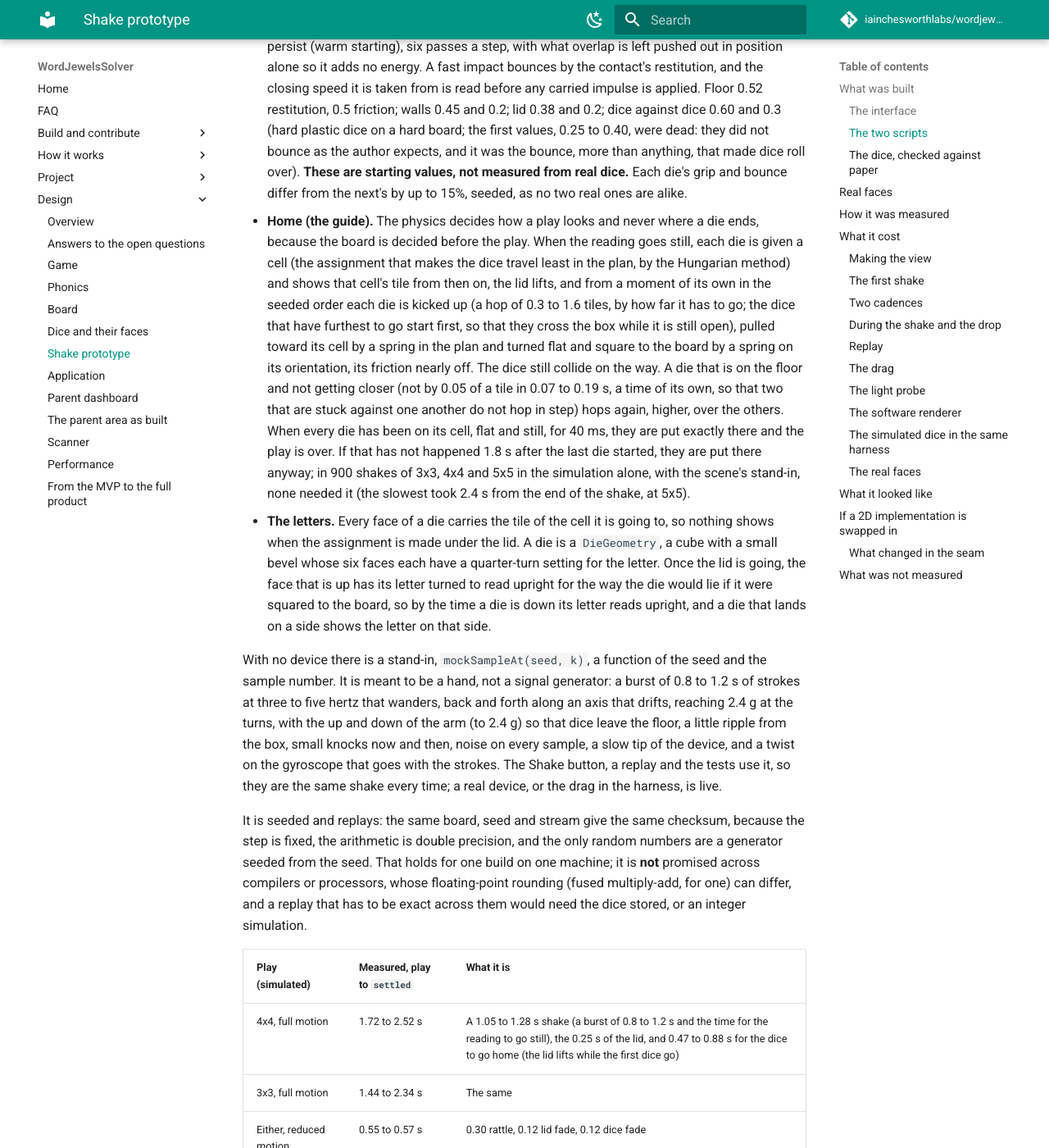
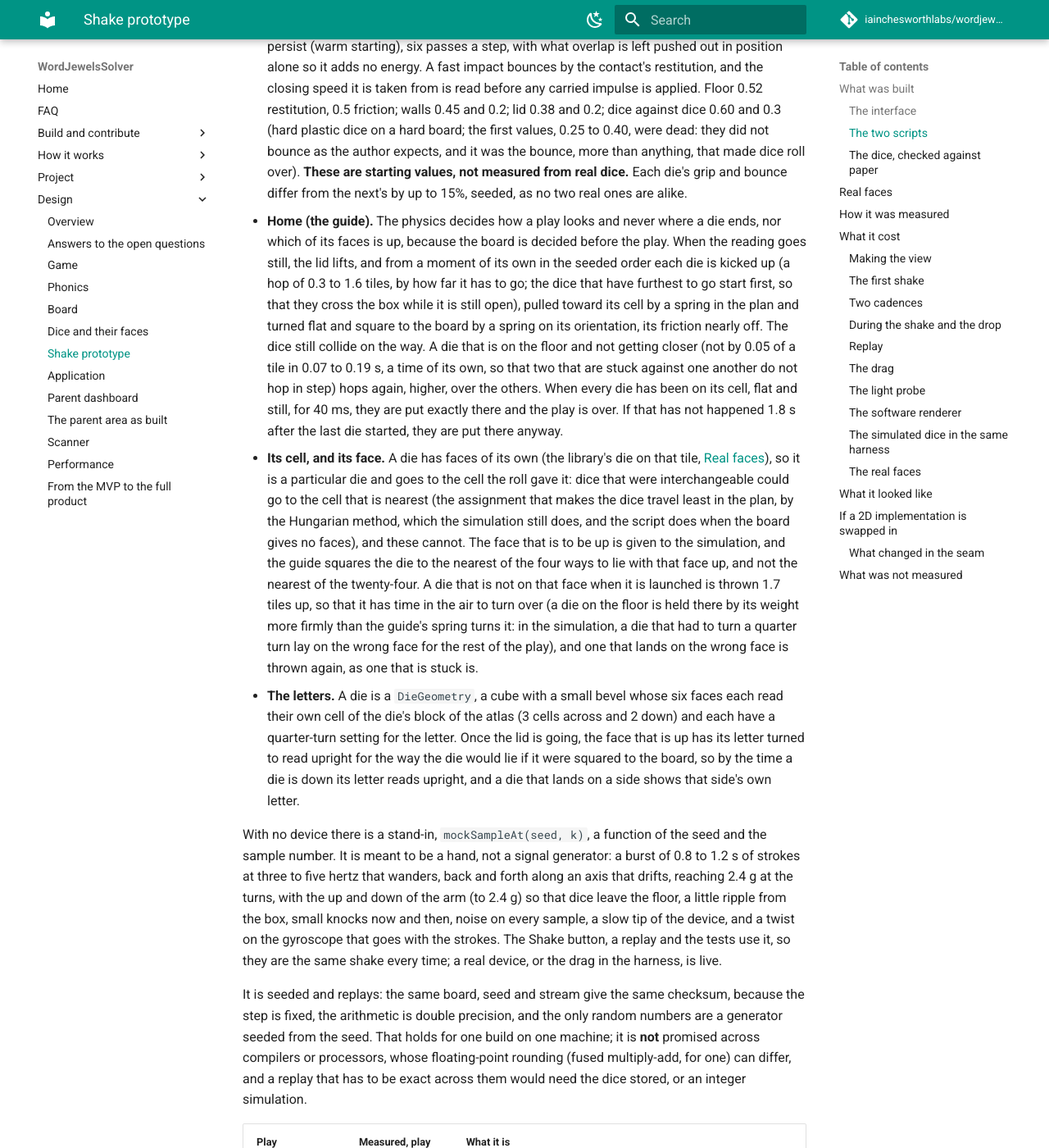
Before and after one commit to iainchesworthlabs/snapandspell, an MkDocs documentation site: the page built from docs/design/shake-prototype.md, in a window 1280 px wide and 1400 px high, scrolled down 3465 px. Shown: the whole window at 82% size. Built offline with MkDocs 1.6.1 and Material for MkDocs 9.7.7, drawn with Linux system fonts in a browser that asks for light colours; comment, search, counter and statistics services are not loaded; some of the changed text lies outside the part shown.

Commit message:
Describe the real faces on the rigid-cube dice, and what they cost
The page says how the simulation is given the face that is to be up and turns a
die to it (and throws it again if it lands on another), how the six faces read
their cells of the atlas, what a viewer sees of the other faces, the new replay
checksums, and the cost against the branch's tip: the atlas is six times the
pixels, creating the view is unchanged, and the frame in which a new board is
drawn costs between one and a quarter and three times what it did. The series of
frames of a play was taken on a machine that was busy with other work and does
not tell the two apart; it says so, and what was not measured.

```diff
--- a/docs/design/shake-prototype.md
+++ b/docs/design/shake-prototype.md
@@ -121,30 +121,40 @@
   **These are starting values, not measured from real dice.** Each die's grip and bounce differ from the next's by up to 15%,
   seeded, as no two real ones are alike.
 - **Home (the guide).** The physics decides how a play looks and never where a
-  die ends, because the board is decided before the play. When the reading goes
-  still, each die is given a cell (the assignment that makes the dice travel
-  least in the plan, by the Hungarian method) and shows that cell's tile from
-  then on, the lid lifts, and from a moment of its own in the seeded order each
-  die is kicked up (a hop of 0.3 to 1.6 tiles, by how far it has to go; the
-  dice that have furthest to go start first, so that they cross the box while
-  it is still open), pulled toward its cell by a spring in the plan and turned
-  flat and square to the board by a spring on its orientation, its friction
-  nearly off. The dice still collide on the way. A die that is on the floor
-  and not getting closer (not by 0.05 of a tile in 0.07 to 0.19 s, a time of
-  its own, so that two that are stuck against one another do not hop in step)
-  hops again, higher, over the others. When every die has been on its cell,
-  flat and still, for 40 ms, they are put exactly there and the play is over.
-  If that has not happened 1.8 s after the last die started, they are put
-  there anyway; in 900 shakes of 3x3, 4x4 and 5x5 in the simulation alone, with
-  the scene's stand-in, none needed it (the slowest took 2.4 s from the end of
-  the shake, at 5x5).
-- **The letters.** Every face of a die carries the tile of the cell it is going
-  to, so nothing shows when the assignment is made under the lid. A die is a
-  `DieGeometry`, a cube with a small bevel whose six faces each have a
-  quarter-turn setting for the letter. Once the lid is going, the face that is
-  up has its letter turned to read upright for the way the die would lie if it
-  were squared to the board, so by the time a die is down its letter reads
-  upright, and a die that lands on a side shows the letter on that side.
+  die ends, nor which of its faces is up, because the board is decided before
+  the play. When the reading goes still, the lid lifts, and from a moment of its
+  own in the seeded order each die is kicked up (a hop of 0.3 to 1.6 tiles, by
+  how far it has to go; the dice that have furthest to go start first, so that
+  they cross the box while it is still open), pulled toward its cell by a
+  spring in the plan and turned flat and square to the board by a spring on its
+  orientation, its friction nearly off. The dice still collide on the way. A
+  die that is on the floor and not getting closer (not by 0.05 of a tile in 0.07
+  to 0.19 s, a time of its own, so that two that are stuck against one another
+  do not hop in step) hops again, higher, over the others. When every die has
+  been on its cell, flat and still, for 40 ms, they are put exactly there and
+  the play is over. If that has not happened 1.8 s after the last die started,
+  they are put there anyway.
+- **Its cell, and its face.** A die has faces of its own (the library's die on
+  that tile, [Real faces](#real-faces)), so it is a particular die and goes to
+  the cell the roll gave it: dice that were interchangeable could go to the
+  cell that is nearest (the assignment that makes the dice travel least in the
+  plan, by the Hungarian method, which the simulation still does, and the
+  script does when the board gives no faces), and these cannot. The face that
+  is to be up is given to the simulation, and the guide squares the die to the
+  nearest of the four ways to lie with that face up, and not the nearest of the
+  twenty-four. A die that is not on that face when it is launched is thrown
+  1.7 tiles up, so that it has time in the air to turn over (a die on the
+  floor is held there by its weight more firmly than the guide's spring turns
+  it: in the simulation, a die that had to turn a quarter turn lay on the wrong
+  face for the rest of the play), and one that lands on the wrong face is
+  thrown again, as one that is stuck is.
+- **The letters.** A die is a `DieGeometry`, a cube with a small bevel whose six
+  faces each read their own cell of the die's block of the atlas (3 cells
+  across and 2 down) and each have a quarter-turn setting for the letter. Once
+  the lid is going, the face that is up has its letter turned to read upright
+  for the way the die would lie if it were squared to the board, so by the time
+  a die is down its letter reads upright, and a die that lands on a side shows
+  that side's own letter.
 
 With no device there is a stand-in, `mockSampleAt(seed, k)`, a function of the
 seed and the sample number. It is meant to be a hand, not a signal generator:
@@ -249,54 +259,59 @@
 
 | Part | How it is made |
 | --- | --- |
-| The mesh | One cube of six sides, built in QML by `ProceduralMesh` from the script's `sides` table (24 vertices, shared by every die), so the mesh and the orientations agree on which side is which face. It replaces `#Cube`, whose six sides all show the whole texture |
-| The atlas | A block of 3 x 2 cells for each die, a cell to a face. A die's texture offset and scale pick its block, as they picked its cell; the mesh's coordinates pick the cell in it |
-| Which face is up | A quaternion for each die from the script, set on the cube under the Euler tips and yaw the body already had, so those are unchanged. At rest it is the face the board says, the letter upright |
-| Weighted | A die starts on a random face with a random quarter turn of yaw, and turns a quarter turn about a horizontal axis, the way it was going, at each knock over 3.5 tiles/s (floor, lid, wall, neighbour; a half turn over 14). On its hop home it turns the short way to its up face, and lands on it |
-| Staged | A die lies on a random face in the box and turns over as it falls, landing with its up face on top |
+| The cube | `DieGeometry`'s six faces each read a cell of the die's block of the atlas, face `f` of the library's die on the cube's face `f` (the simulation's numbering: +x, -x, +y, -y, +z, -z) and in cell `f` of the block; the bevels and corners sample the dark border of a cell of a face they touch. Before, all six faces read the one cell |
+| The atlas | A block of 3 x 2 cells for each die, a cell to a face (`FaceAtlas.qml`). A die's texture offset and scale pick its block, as they picked its cell |
+| Which face is up (simulated dice) | The simulation is told which face of each die is to be up (`DiceSim.setTargets`), squares the die to that face when it is home, and throws a die that has to turn over high enough to do it in the air ([the guide](#the-two-scripts)). A die goes to its own cell. At rest it is the face the board says |
+| Staged | A die lies on a random face in the box and turns over as it falls, landing with its up face on top (the cube's own turn, `tw`, `tx`, `ty`, `tz`, in the script's state) |
 | Reduced motion | Nothing tumbles: the dice fade in on their up faces |
 | A dead jewel | A die of six jewel cells, so every way up is the jewel |
 
-**The faces move nothing.** They are drawn from generators of their own and
-nothing in the motion reads them. The poses of the previous script (positions
-and the three angles, frame for frame at 60 Hz, for both scripts and both
-sizes, checked against the branch's script in Node) are the same numbers, and the
-landing is the same cells; what is new is the die's orientation, which the replay
-checksum now covers. A ctest case holds the same against the file itself: with
-another set of faces up on every die the positions and angles are equal at six
-times through a play.
+**Until it is sent home a die is unchanged by its faces.** The faces are given to
+the simulation and read by the guide, the settle test and `finish`, and by
+nothing before the lid goes. A unit test of the simulation holds that, for a
+shake with and without faces asked for, the dice are the same (the same
+checksum of every die's state) until the guide starts, and that the replay of a
+play is the same replay; the script test holds it at four times through a
+shake. After that a die that is not on its face is thrown higher and turns
+over, by design, so the way home is not the same: in the simulation alone, with
+the unit test's shake, every die of 3x3, 4x4 and 6x6 came home on the face
+asked for in 0.6 to 1.0, 0.8 to 1.3 and 1.6 to 2.0 s, against 0.45 to 0.53, 0.68
+to 0.98 and 1.24 to 1.48 s for the same boards with no face asked for. (That is
+six plays of each size; before a die that landed on the wrong face was thrown
+again, 15 of the 18 did not come home at all: a die lying flat on the wrong
+face stayed there.)
 
 **What a viewer sees of the other faces.** `--auto --digest` plays a board and
-counts, frame by frame at 60 Hz with the device still, the faces that were
+counts, frame by frame at 60 Hz with the stand-in's shake, the faces that were
 uppermost at some frame (the tips of a die in flight, which show side faces
 too, are not counted). Seed 7 of the library's dice, and of the stand-in, played
 with seed 100:
 
-| Board | Tiles that are their die's face up | Different letters on a die (mean) | Land face up, upright | Faces uppermost in a play (mean, most) |
+| Board | Tiles that are their die's face up | Different letters on a die (mean) | Land on the face that is up | Faces uppermost in a play (mean, most) |
 | --- | --- | --- | --- | --- |
-| Library dice 3x3 | 9 of 9 | 6.00 | 9 of 9 | 5.00, 6 |
-| Library dice 4x4 | 16 of 16 | 6.00 | 16 of 16 | 4.50, 6 |
-| Library dice 5x5 | 25 of 25 | 6.00 | 25 of 25 | 4.60, 6 |
-| Library dice 6x6 | 36 of 36 | 6.00 | 36 of 36 | 4.97, 6 |
-| Stand-in 3x3, 4x4, 5x5, 6x6 | all | 5.4 to 5.7 (a dead die has one) | all | 4.6 to 4.9, 6 |
+| Library dice 3x3 | 9 of 9 | 6.00 | 9 of 9 | 3.11, 5 |
+| Library dice 4x4 | 16 of 16 | 6.00 | 16 of 16 | 2.94, 5 |
+| Library dice 5x5 | 25 of 25 | 6.00 | 25 of 25 | 3.48, 6 |
+| Library dice 6x6 | 36 of 36 | 6.00 | 36 of 36 | 2.83, 6 |
+| Stand-in 3x3, 4x4, 5x5, 6x6 | all | 5.4 to 5.7 (a dead die has one) | all | 2.7 to 3.8, 5 or 6 |
 
 Under reduced motion nothing tumbles (one face, 1.00) and every die lands as
 asked. The staged script shows a die about two faces (the one it lay on and the
 one it lands on, and what the turn passes between). The same checks, on six
-boards (3x3 and 4x4, three seeds each), are the ctest case "the shake script
-lands each die on the face the roll says and tumbles the others"; it fails if
-the up face is ignored, and if the tumble is switched off.
+boards (3x3 and 4x4, three seeds each) and the three scripts, are the ctest
+case "the shake script lands each die on the face the roll says and tumbles the
+others"; it fails if the up face is ignored. The simulation's own are in
+`tests/prototype/dice_faces_test.cpp`.
 
 **What it does not do.** The opposite faces of a die are the cube's arrangement,
 not the die's (the library says which six letters a die has and nothing about
-their neighbours). The dice that are shown tumbling are the dice of the final
-board: the roll decided which die is on which tile, and the weighted script lets
-the dice roam the box and trade places and then hops each to the tile it was
-given, so the mixing of *which die is where* is drawn but decides nothing; in
-the staged script and under reduced motion a die does not travel. The phonics
-board's dice are a stand-in in the harness (a tile on one face and five others
-drawn from the harness's pool, six different letters); what faces the phonics
-board's dice have is an open choice that is not made here.
+their neighbours). A die goes to its own cell, so after a shake that has thrown
+the dice about, some cross the box over the others where the least-travel
+assignment would have had them go to the nearest: that is part of the 0.3 to
+0.6 s the faces add to the way home. The phonics board's dice are a stand-in in
+the harness (a tile on one face and five others drawn from the harness's pool,
+six different letters); what faces the phonics board's dice have is an open
+choice that is not made here.
 
 ## How it was measured
 
@@ -411,25 +426,25 @@
 
 | Script, board (seed 7) | Seed 100, then again | Seed 101 | Reduced, seed 100, then again |
 | --- | --- | --- | --- |
-| Weighted, library dice 3x3 | `38cde292`, `38cde292` | `efd90ab4` | `c710afd9`, `c710afd9` |
-| Weighted, library dice 4x4 | `d3fba177`, `d3fba177` | `f015d079` | `b226c069`, `b226c069` |
-| Weighted, library dice 5x5 | `987c1268`, `987c1268` | `4dd96e54` | `fe1247e5`, `fe1247e5` |
-| Weighted, library dice 6x6 | `b11deba2`, `b11deba2` | `a74de28b` | `709173dd`, `709173dd` |
-| Weighted, stand-in 3x3 | `8aea8`, `8aea8` | `b5fd164b` | `d92b509d`, `d92b509d` |
-| Weighted, stand-in 4x4 | `2af519a0`, `2af519a0` | `ac922da6` | `683142cd`, `683142cd` |
-| Staged, library dice 3x3 | `e5396714`, `e5396714` | `50fbac07` | `c710afd9`, `c710afd9` |
-| Staged, library dice 4x4 | `ed068f95`, `ed068f95` | `6b6fb2aa` | `b226c069`, `b226c069` |
-| Staged, stand-in 3x3 | `53647a7e`, `53647a7e` | `16f63790` | `d92b509d`, `d92b509d` |
-| Staged, stand-in 4x4 | `dc06b383`, `dc06b383` | `668a9f2` | `683142cd`, `683142cd` |
+| Simulated, library dice 3x3 | `ec8747fc`, `ec8747fc` | `9016cfb` | `5c6eadfd`, `5c6eadfd` |
+| Simulated, library dice 4x4 | `db77bef9`, `db77bef9` | `38ee1b03` | `faa109a5`, `faa109a5` |
+| Simulated, library dice 5x5 | `43e5469f`, `43e5469f` | `8f876ee8` | `15ee5e1d`, `15ee5e1d` |
+| Simulated, library dice 6x6 | `75a5472`, `75a5472` | `932844ef` | `788b8eb9`, `788b8eb9` |
+| Simulated, stand-in 3x3 | `390bb03f`, `390bb03f` | `c417f199` | `edb0db61`, `edb0db61` |
+| Simulated, stand-in 4x4 | `b9da5067`, `b9da5067` | `481146f0` | `3e4c8909`, `3e4c8909` |
+| Staged, library dice 3x3 | `5335e2c9`, `5335e2c9` | `25376b66` | `5c6eadfd`, `5c6eadfd` |
+| Staged, library dice 4x4 | `650013a2`, `650013a2` | `83613d72` | `faa109a5`, `faa109a5` |
+| Staged, stand-in 3x3 | `d42820ee`, `d42820ee` | `ce8b479e` | `edb0db61`, `edb0db61` |
+| Staged, stand-in 4x4 | `acd7fd74`, `acd7fd74` | `c27aa426` | `3e4c8909`, `3e4c8909` |
 
-A checksum is of the poses in pixels (for the harness's window, 560 x 900) **and
-now of each die's orientation**, so every earlier checksum is replaced, not only
-by the new motion code: the board's faces are in it too, so the same seed on
-another roll is another checksum. The reduced rows are the same script under
-either name. What the checksum does not cover is the position and angles alone,
-which the faces leave as they were: with the faces left out of the checksum the
-poses of the previous script and of this one were equal, frame for frame, for
-both scripts and both sizes (checked in Node against the branch's script).
+A checksum is of the poses in pixels (for the harness's window, 560 x 900) and
+of each die's orientation, which, with the dice's faces, is why every earlier
+checksum is replaced: the board's faces are in it, so the same seed on another
+roll is another checksum. The reduced rows are the same script under either
+name. The simulated rows are for this build on this machine, as
+[above](#the-two-scripts) says. The faces enter the simulation only when the
+guide starts: a unit test holds that two shakes of the same dice, one with the
+faces asked for and one without, are the same dice until then.
 
 Moving the script out of the scene file into `ShakeScript.js` left the stills
 identical, pixel for pixel but one pixel one level off. What the checksum does
@@ -522,15 +537,32 @@
 
 ### The real faces
 
-What six cells to a die cost, against the branch as it was without them (its tip
-when this was merged, `ac4e881`, built beside this one with the same compiler
-and flags, with the same `--change` mode patched into its harness so the two
-measure the same way). Three processes of each, one after the other on this
-desktop, with nothing else drawing and no build running, which was checked every
-second of every run (a run in which anything was seen was thrown away and made
-again; an earlier series had been broken by another worktree's `ShakePrototype`).
-The "after" is two boards: the stand-in the earlier tables used (two dead jewels,
-each now a die of six jewel cells) and the library's dice.
+What six cells to a die cost, against the branch without them (its tip when
+this was merged, `2b528f1`, built beside this one with the same compiler and
+flags, with the same `--change` mode patched into its harness so the two measure
+the same way). Three processes of each, one after the other on this desktop.
+The "after" is two boards: the stand-in the earlier tables used (two dead
+jewels, each now a die of six jewel cells) and the library's dice.
+
+**The machine was not quiet, and the frames of a play are not told apart by
+this series.** Other work was running on it through the hours it took (builds
+and tests, which a script checked for and threw runs away for, and a number of
+runs were; the three processes of each kind that are reported were the ones that
+got through). In six of the nine the display ran at a normal cadence (16.7 ms,
+and 10 ms in one) and the render thread's median frame was 0.53 and 0.58 ms before, 0.59 and 0.62 ms with
+the stand-in board, and 0.56 and 0.86 ms with the library's dice; in the other
+three, one of each kind, the display ran at about 50 Hz and a frame cost the
+render thread 10.3 to 10.4 ms at the median, which is the machine and not the
+scene (it was in the baseline as much). The tails (p99 from 9 to 39 ms, the
+largest 460 ms) are other work on the machine and are in the baseline too. An
+earlier series, against the branch's previous tip (the dice in a box with room,
+`ac4e881`), on a quiet machine, had the median at 0.44 ms before and 0.47 to
+0.49 ms after, about a tenth more, and nothing in the frames of a play that the
+faces did. **The render thread's time is not the cost that matters here:** the
+script and the simulation run on the GUI thread, which this did not measure
+(the simulation's own cost is under [the two scripts](#the-two-scripts); the
+faces add to it only the extra hops of a die that has to turn over, after the
+lid has gone).
 
 **The atlas is six times the pixels.**
 
@@ -541,33 +573,10 @@
 | 5x5 | 640 x 640, 25 cells | 1,920 x 1,280, 150 cells | 1.6 MB, 9.8 MB |
 | 6x6 | 768 x 768, 36 cells | 2,304 x 1,536, 216 cells | 2.4 MB, 14.2 MB |
 
-**A frame of a play costs about a tenth more.** Every play but the first of each
-process, 30 plays a process, the stand-in's shake (the render thread's time to
-record and submit a frame, as above; GPU time was not measured):
-
-| | Before | After, stand-in board | After, library dice |
-| --- | --- | --- | --- |
-| Frames | 13,107 | 14,156 | 13,394 |
-| Render thread, median | 0.44 ms | 0.49 ms | 0.47 ms |
-| mean | 0.46 ms | 0.52 ms | 0.55 ms |
-| p95 | 0.67 ms | 0.83 ms | 0.84 ms |
-| p99 | 0.97 ms | 1.12 ms | 1.33 ms |
-| largest | 2.5 ms | 2.4 ms | 59.1 ms |
-| Intervals over 33 ms | 0 | 0 | 4 |
-
-The median is 0.03 to 0.05 ms higher, in every kind of play (by 0.01 to 0.09 ms
-in the mean): what the cube of six sides and an extra turn for each die add to
-the frame. The one large number is one process of the nine, which had a stall (a
-115.8 ms interval and a 59.1 ms frame, with 44 intervals over 20 ms) that its
-two siblings and the other six processes did not; the cause was not found (an
-earlier series of this measurement, against the branch's previous tip, had a
-stall of the same kind in one process of the *before*).
-The display ran at 100 Hz (10 ms) in all but the first process of the before,
-which was a mix of the two cadences (the "two cadences" above), so the intervals
-are not compared. Creating the view is unchanged within its spread: loading the
-component 16, 16 and 17 ms (before, stand-in, library dice), creating the
-objects 3.5, 3.9 and 4.0 ms, and the first frame after it 237, 251 and 240 ms
-(228 to 238 ms of it the render thread's).
+Creating the view is unchanged within its spread: loading the component 11.9,
+11.4 and 11.7 ms (before, stand-in, library dice), creating the objects 3.8, 4.3
+and 4.5 ms, and the first frame after it 247, 253 and 260 ms (238, 239 and
+248 ms of it the render thread's).
 
 **The cost is in the frame in which the board changes.** `--auto --change` shows
 a new board and records the frames after it, six boards of each size in each of
@@ -577,29 +586,28 @@
 
 | Board | Before | After, stand-in board | After, library dice |
 | --- | --- | --- | --- |
-| 3x3 | 11.7 ms, 5.7 ms | 28.1 ms, 16.6 ms | 21.9 ms, 11.2 ms |
-| 4x4 | 11.8 ms, 5.0 ms | 26.2 ms, 14.5 ms | 19.0 ms, 8.1 ms |
-| 5x5 | 17.1 ms, 8.7 ms | 46.6 ms, 29.3 ms | 33.5 ms, 16.5 ms |
-| 6x6 | 26.1 ms, 13.5 ms | 75.5 ms, 49.5 ms | 57.7 ms, 32.3 ms |
+| 3x3 | 15.9 ms, 7.3 ms | 32.5 ms, 20.0 ms | 26.1 ms, 12.8 ms |
+| 4x4 | 14.4 ms, 7.0 ms | 32.7 ms, 17.4 ms | 21.2 ms, 8.6 ms |
+| 5x5 | 22.4 ms, 12.2 ms | 54.1 ms, 32.9 ms | 38.3 ms, 19.0 ms |
+| 6x6 | 36.1 ms, 19.1 ms | 89.8 ms, 58.4 ms | 66.9 ms, 37.3 ms |
 
-The frames after the first are nearly the same as before (the largest
-render-thread time of the next four was under 2 ms everywhere but at 6x6, where
-it was 1.5 ms before, and 9.1 ms with the stand-in and 4.5 ms with the library's
-dice). So **a new board costs two to
-three and a half times what it did**, and the frame in which it is drawn is over
-the [33 ms budget](performance.md#budgets) at 6x6 and at 5x5 with the stand-in's
-jewels, at the budget at 5x5 with the library's dice, and under it at 3x3 and
-4x4 (the stand-in's means there, 28 and 26 ms, are close to it). `play()` sets
-the board, so the first frame of a shake carries it. What makes the stand-in
-dearer than the library's board is the jewel: each dead die is six `Shape`s of
-four facets, about 0.6 ms a cell by the difference at 4x4 (two dead dice, 12
-cells, 6.4 ms more; the boards' letters differ too). Two things would take it
-back, and neither is done: set the board (so that the atlas is drawn) a frame or
-more before the shake starts, behind the layout stage that is the application's;
-and draw the jewel once and share it.
+So **a new board costs between one and a quarter and three times what it
+did** (the render thread, 4x4 with the library's dice: 7.0 to 8.6 ms; 6x6 with
+the stand-in: 19.1 to 58.4 ms), and the frame in which it is drawn is over the
+[33 ms budget](performance.md#budgets) at 5x5 and 6x6, and close to it with the
+stand-in's jewels at 3x3 and 4x4 (32.5 and 32.7 ms on average, and 65 ms for one
+4x4 board); the baseline at 6x6 was already at 36 ms. `play()` sets the board,
+so the first frame of a shake carries it. What makes the stand-in dearer than
+the library's board is the jewel: each dead die is six `Shape`s of four facets,
+about 0.7 ms a cell by the difference at 4x4 (two dead dice, 12 cells, 8.8 ms
+more; the boards' letters differ too). Two things would take it back, and
+neither is done here: set the board (so that the atlas is drawn) a frame or more
+before the shake starts, behind the layout stage that is the application's; and
+draw the jewel once and share it.
 
 **Not measured:** the GPU's time for a frame with the bigger atlas, the atlas's
-memory and upload on a device, and anything on an iPad, a tablet or a phone.
+memory and upload on a device, the GUI thread's time, and anything on an iPad, a
+tablet or a phone.
 
 ## What it looked like
 
@@ -682,12 +690,15 @@
 the faces. Hence [Real faces](#real-faces): the scene is given the dice, not only
 the board.
 
+![The simulated shake, 4x4, straight down, the library's dice: ten times, then the settled board with the 2D tile layer over it](shake-prototype-filmstrip-faces.png)
+
 The library's roll of the 4x4 dice with seed 7 (`M D O O / C A R T / R N E U /
-L D R P`). At 0 ms the dice sit in the box on other faces than the ones they
-will land on, and the shake shows side faces (350 to 1000 ms); then each die
-hops home, turning over in the air (1150 to 1450 ms), and lands on the rolled
-face, the letter upright. The same with the stand-in board, whose two dead dice
-are six jewels each (and whose decoy faces include `QU` and `TH`):
+L D R P`). At 0 ms every die lies on its cell showing the same face of its own
+(face 4 of the six); they are thrown apart and roll (350 to 1450 ms), showing
+other faces, side faces among them; then each is thrown up and turns over in
+the air to the face the roll says (1450 to 1900 ms), and at 2300 ms every die is
+down on it, the letter upright. The same with the stand-in board, whose two dead
+dice are six jewels each (and whose decoy faces include `QU` and `TH`):
 
 ![The same with the stand-in board](shake-prototype-filmstrip-jewels.png)
 
```
